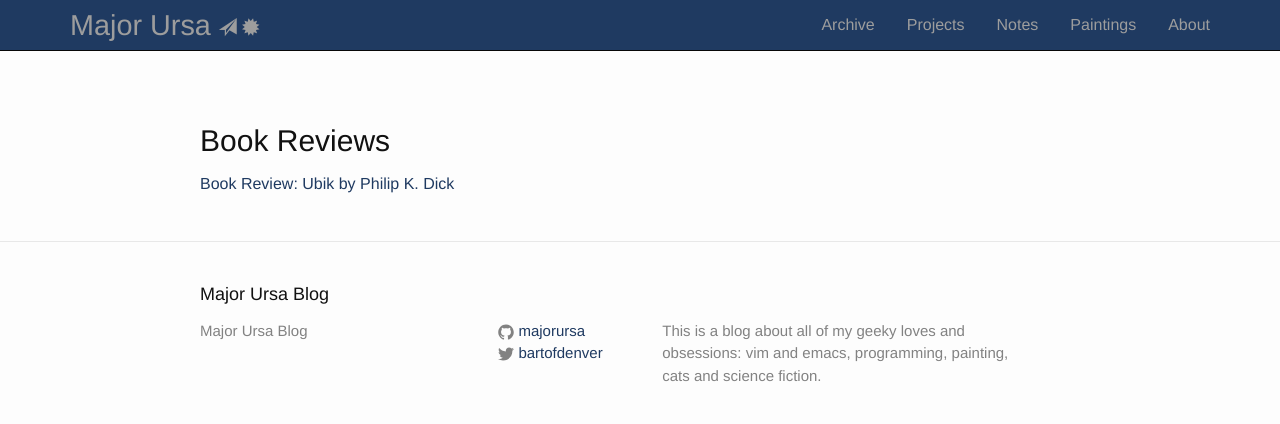
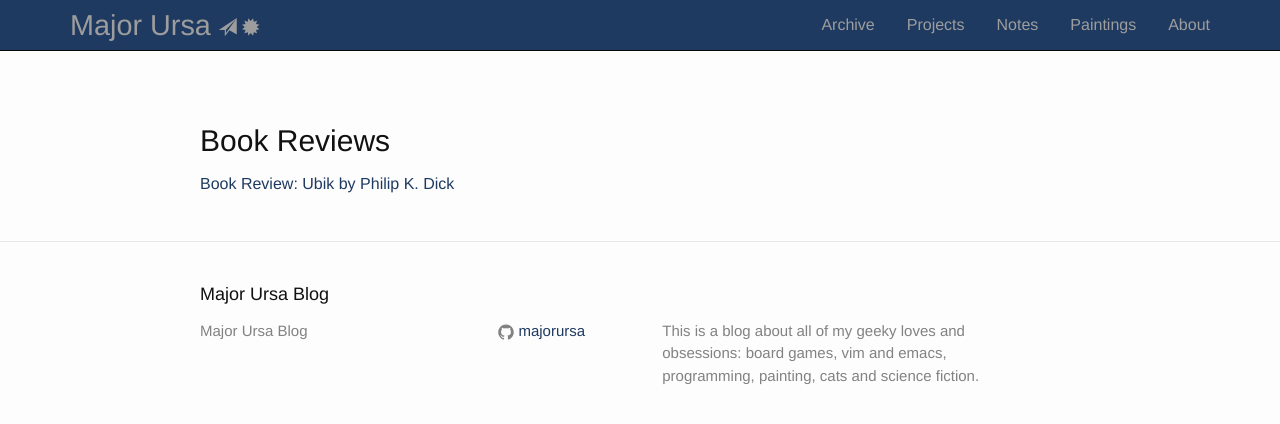
Before and after one commit to underhilllabs/mu-blog, a Jekyll site: the page built from book_reviews.html, in a window 1280 px wide. Shown: the top 424 px of the page. Built offline with Jekyll 4.4.1, drawn with Linux system fonts in a browser that asks for light colours; nearby versions of some CDN libraries.

Commit message:
Updates config

```diff
--- a/_config.yml
+++ b/_config.yml
@@ -1,10 +1,10 @@
 # Site settings
 title: Major Ursa Blog
+permalink: /:year/:month/:day/:title:output_ext
 #email: bartlantz@gmail.com
-description: "This is a blog about all of my geeky loves and obsessions: vim and emacs, programming, painting, cats and science fiction."
+description: "This is a blog about all of my geeky loves and obsessions: board games, vim and emacs, programming, painting, cats and science fiction."
 baseurl: "" # the subpath of your site, e.g. /blog/
 url: "http://majorursa.net" # the base hostname & protocol for your site
-twitter_username: bartofdenver
 github_username:  majorursa
 
 collections:
```
